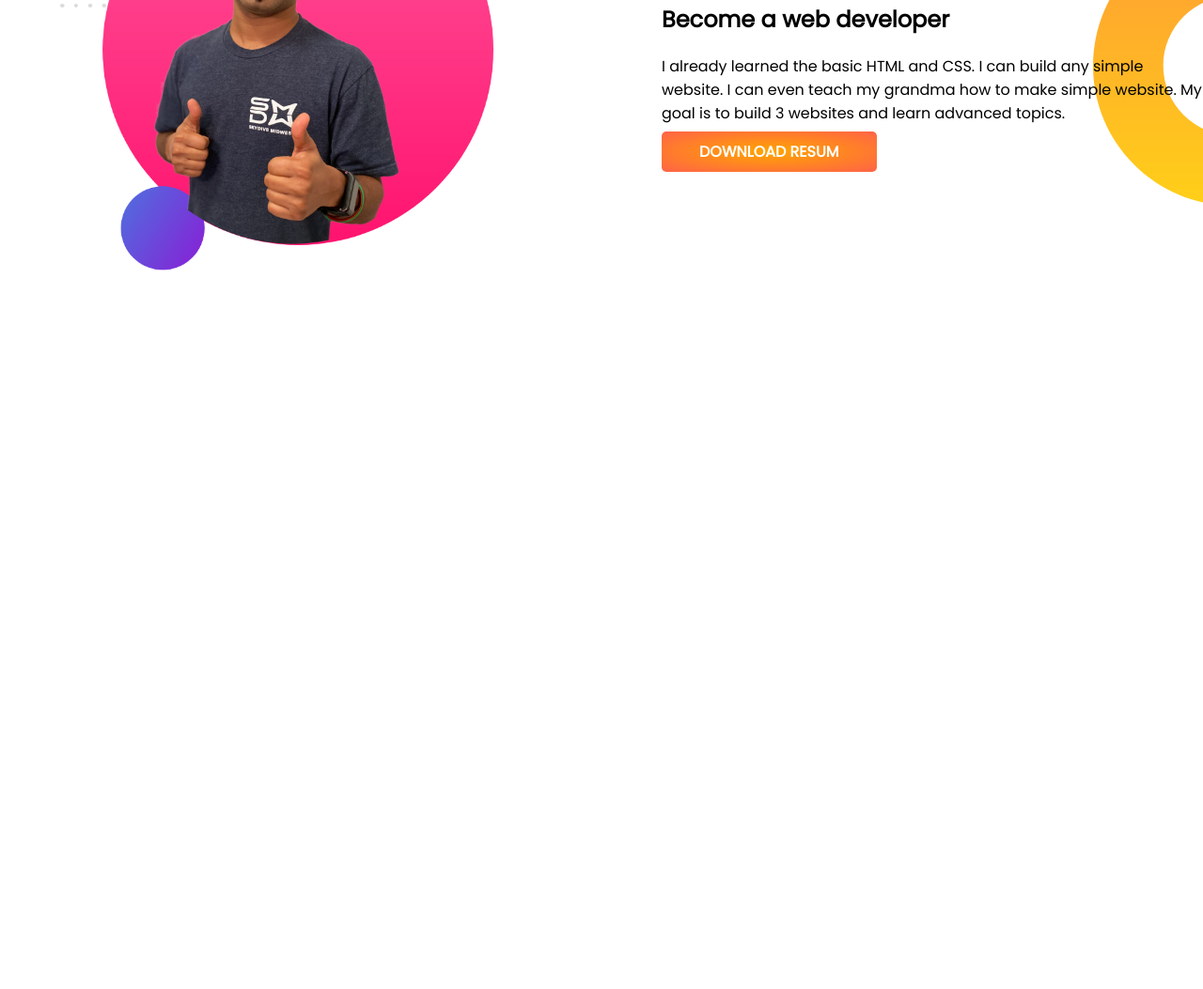
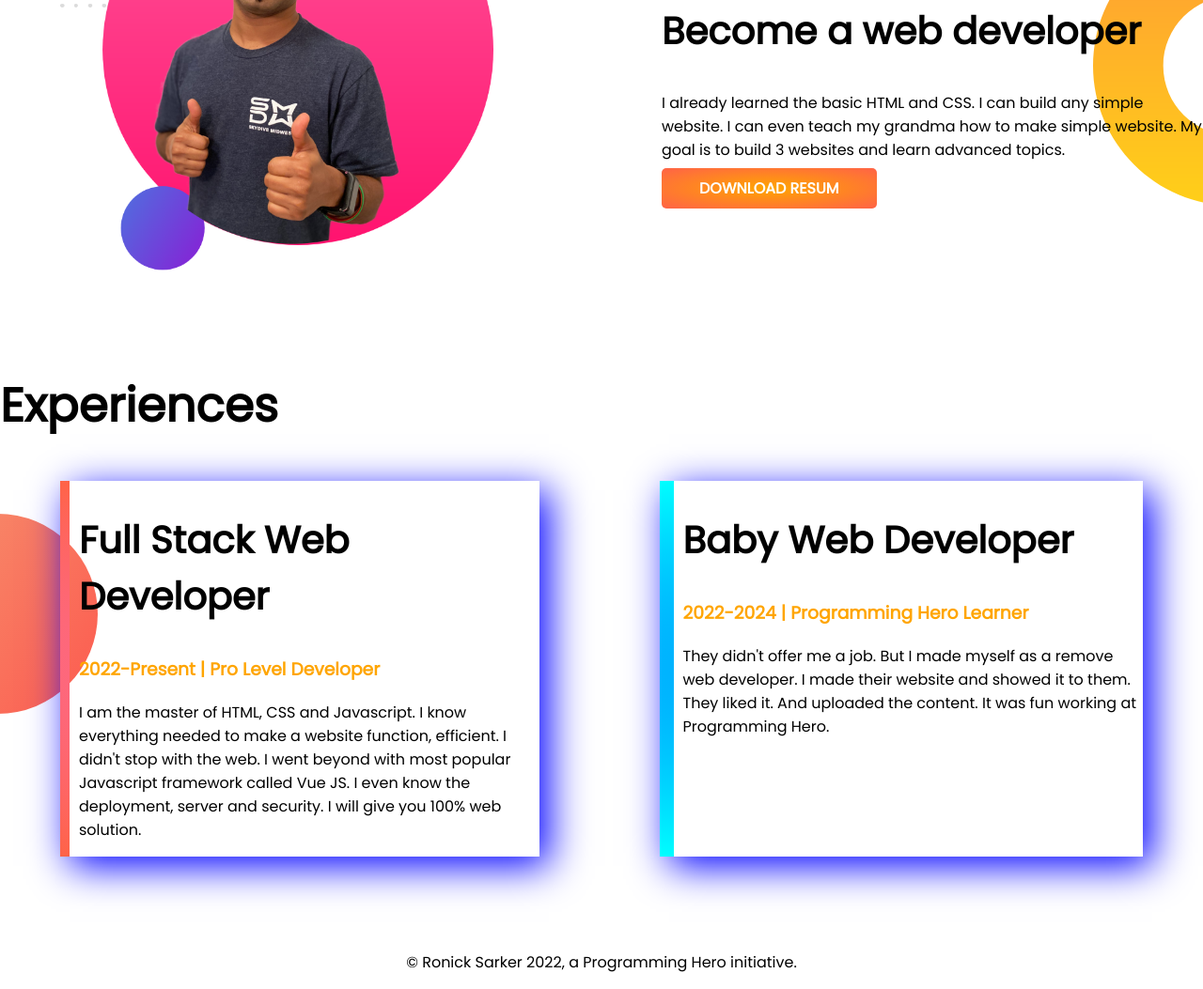
Before and after one commit to Abraham851/developer-portfolio, a plain HTML site: page index.html in a window 1280 px wide. Shown: the part 719-1772 px from the top of the page at 94% size. Before the commit the page ends 1114 px from the top, so only its background shows below. Drawn offline with Linux system fonts and the light colour scheme.

Commit message:
complete

```diff
--- a/index.html
+++ b/index.html
@@ -11,7 +11,7 @@
     <link rel="stylesheet" href="style.css">
 </head>
 <body>
-    <section class="top-banner">
+    <section class="top-banner flexible-container">
         <div class="half-width">
             <h1>Welcom To</h1>
         <h1> <span  class="name">Ronick Sarker</span> World</h1>
@@ -25,7 +25,7 @@
         </div>
 
     </section>
-    <section class="dream-big">
+    <section class="dream-big flexible-container">
         <div class="half-width">
             <img src="img/jhankar2.png" alt="">
         </div>
@@ -37,6 +37,26 @@
         </div>
 
     </section>
+    <section class="experiences-area">
+        <h1>Experiences</h1>
+
+        <div class="flexible-container">
+            <div id="experiences" class="experiences-itam">
+                <h2>Full Stack Web Developer</h2>
+                <h3 class="name">2022-Present | Pro Level Developer</h3>
+                <p>I am the master of HTML, CSS and Javascript. I know everything needed to make a website function, efficient. I didn't stop with the web. I went beyond with most popular Javascript framework called Vue JS. I even know the deployment, server and security. I will give you 100% web solution.</p>
+            </div>
+            <div id="web-dev" class="experiences-itam">
+                <h2>Baby Web Developer</h2>
+                <h3 class="name">2022-2024 | Programming Hero Learner</h3>
+                <p>They didn't offer me a job. But I made myself as a remove web developer. I made their website and showed it to them. They liked it. And uploaded the content. It was fun working at Programming Hero.</p>
+            </div>
+
+        </div>
+    </section>
+    <footer>
+        <p>© Ronick Sarker 2022, a Programming Hero initiative.</p>
+    </footer>
 
 </body>
 </html>
--- a/style.css
+++ b/style.css
@@ -5,10 +5,13 @@ body{
 h1{
     font-size: 50px;
 }
+h2{
+    font-size: 40px;
+}
 .name{
     color: orange;
 }
-section{
+.flexible-container{
     display: flex;
     margin-bottom: 100px;
 }
@@ -18,6 +21,7 @@ section{
 }
 .half-width img{
     width: 80%;
+
 }
 .link-button{
     text-decoration: none;
@@ -38,3 +42,30 @@ section{
     background-position: right;
 
 }
+.experiences-itam{
+    width: 40%;
+    margin-left: 5%;
+    margin-right: 5%;
+    padding-left: 10px;
+    box-shadow: 10px 10px 40px blue;
+
+}
+.experiences-area {
+    background-image: url(img/exp-bg.png);
+    background-repeat: no-repeat;
+    background-position: left;
+}
+#web-dev{
+    border-left: 15px solid;
+    border-image:radial-gradient(blue,cyan);
+    border-image-slice: 1;
+}
+#experiences{
+    border-left: 10px solid;
+    border-image:radial-gradient(rgb(250, 114, 250),tomato);
+    border-image-slice: 1;
+
+}
+footer p {
+    text-align: center;
+}
```
